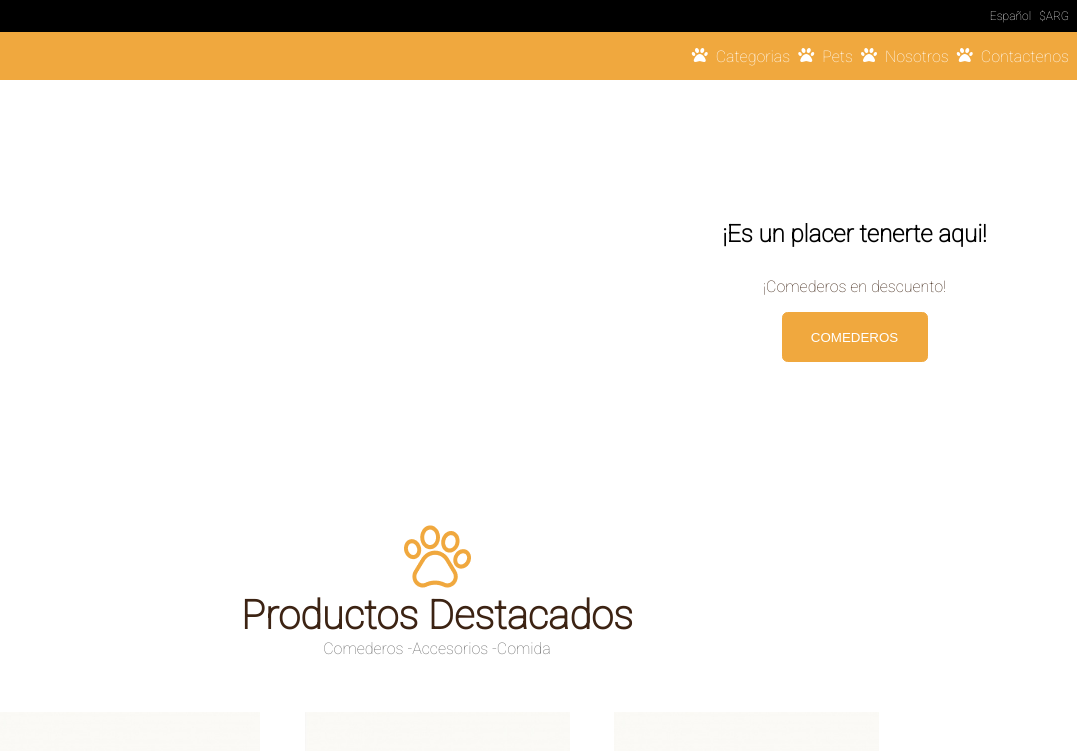
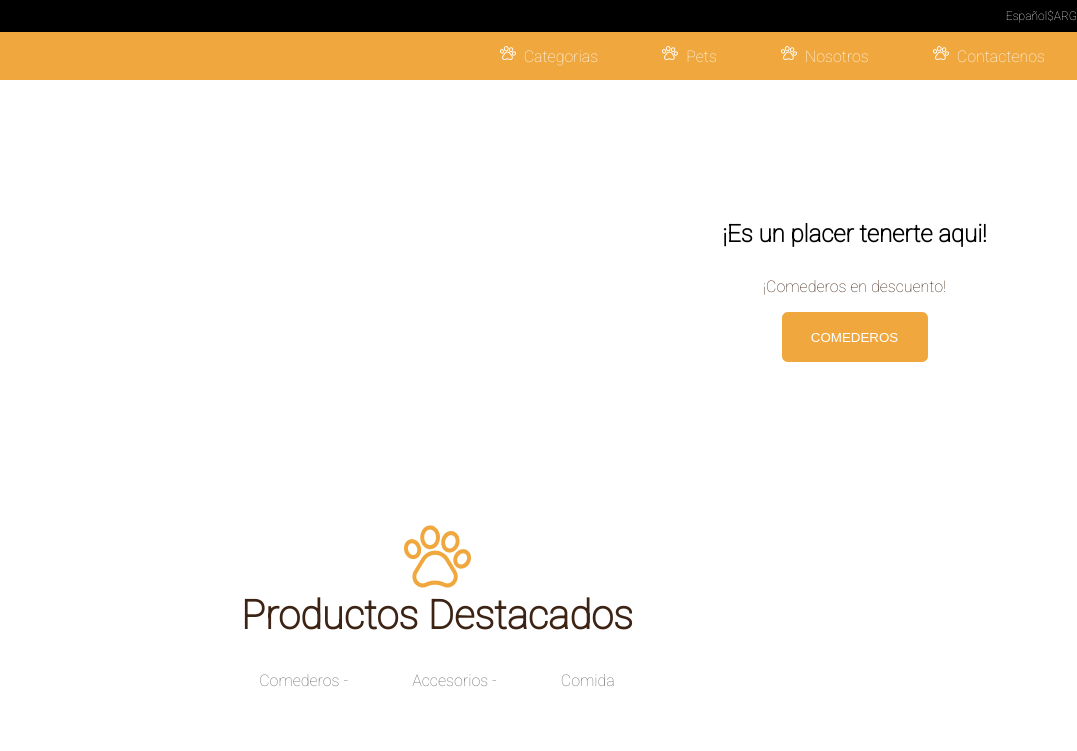
Before and after one commit to fsbazan07/Frontend-I, a plain HTML site: page petshop/ROOT/index.html in a window 1280 px wide. Shown: the top 751 px of the page, 203-1280 px from the left. Drawn offline with Linux system fonts and the light colour scheme.

Commit message:
agrego pseudo-elemento paw

```diff
--- a/petshop/ROOT/css/style.css
+++ b/petshop/ROOT/css/style.css
@@ -56,14 +56,16 @@ li {
   width: inherit;
   justify-content: center;
   box-sizing: content-box;
-  padding-right: 0.5rem;
 }
-i {
-  padding-right: 0.5rem;
+li ::before {
+  content: url(/ROOT/img/huella.png);
+  color: #ffffff;
+  margin-right: 0.5rem;
 }
 a {
   color: #ffffff;
   text-decoration: none;
+  margin: 2rem;
 }
 .menu-responsive {
 
--- a/petshop/ROOT/index.html
+++ b/petshop/ROOT/index.html
@@ -35,19 +35,18 @@
         <aside class="nav">
           <ul type="none">
             <li>
-              <i class="fas fa-paw"></i>
               <a href="#">Categorias</a>
             </li>
             <li>
-              <i class="fas fa-paw"></i>
+
               <a href="#">Pets</a>
             </li>
             <li>
-              <i class="fas fa-paw"></i>
+
               <a href="#">Nosotros</a>
             </li>
             <li>
-              <i class="fas fa-paw"></i>
+
               <a href="#">Contactenos</a>
             </li>
           </ul>
```
Also changed, not shown: petshop/ROOT/img/huella.png (added), petshop/ROOT/img/paw.svg (added).
